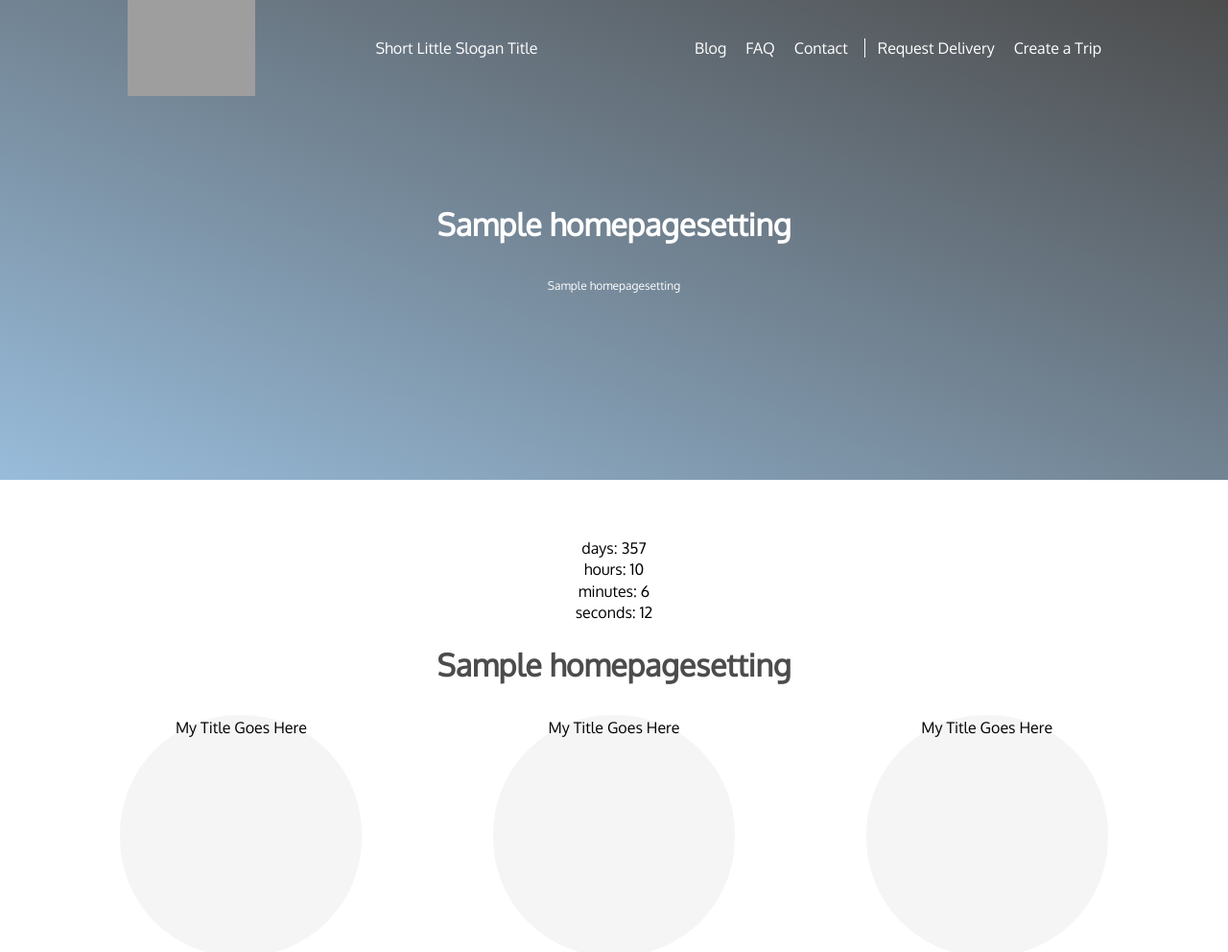
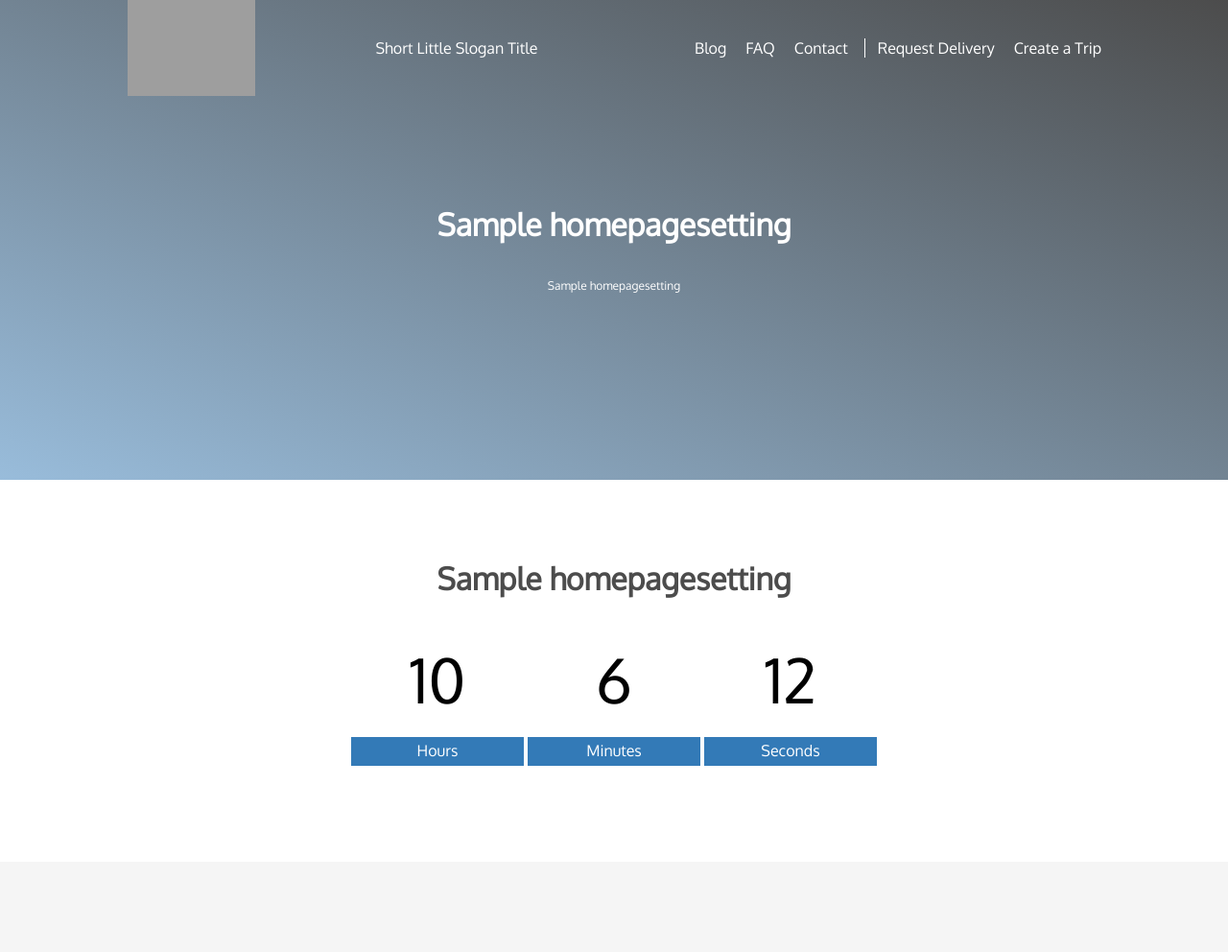
Before and after one commit to SDupZ/emissary, a Django app: page / in a window 1280 px wide. Shown: the top 992 px of the page at 96% size. Run offline with Django 3.2, Linux system fonts and the light colour scheme; tables that the repository leaves empty hold one stand-in row (values such as "Sample post"); some libraries are stand-ins or nearby versions; grey boxes are pictures that could not be loaded.

Commit message:
Added a timer to homepage

```diff
--- a/static/css/main.css
+++ b/static/css/main.css
@@ -3217,6 +3217,38 @@ input:checked + .toggle {
   opacity: 0;
   cursor: default; }
 
+.timer__wrapper {
+  max-width: 600px;
+  height: 150px;
+  margin: 0 auto; }
+
+.timer__one-unit {
+  height: 100%;
+  width: 30%;
+  display: inline-block; }
+
+.timer__digits-wrapper {
+  background: #fff;
+  height: 80%;
+  display: flex;
+  justify-content: center;
+  flex-direction: column; }
+
+.timer__digits {
+  background: #fff;
+  font-size: 4em; }
+
+.timer__label-wrapper {
+  background: #337ab7;
+  color: #fff;
+  height: 20%;
+  display: flex;
+  justify-content: center;
+  flex-direction: column; }
+
+.timer__label {
+  font-size: 1em; }
+
 .hide {
   opacity: 0; }
 
--- a/static/js/src/handleCountdownTimer.js
+++ b/static/js/src/handleCountdownTimer.js
@@ -1,4 +1,4 @@
-// var deadline = '';
+var numberOfTimers = 3;
 
 function getTimeRemaining(endtime){
   var t = Date.parse(endtime) - Date.parse(new Date());
@@ -14,31 +14,39 @@ function getTimeRemaining(endtime){
     'secondsRemaining': secondsRemaining
   };
 }
+var data = {};
 
-var app = new Vue({
-  el: '#app',
-  data: {
+var timers = {};
+for (i = 0; i < numberOfTimers; i++) {
+  var temp = {
     'total': 0,
     'days': 0,
     'hours': 0,
     'minutes': 0,
     'seconds': 0
   }
+  data['timer' + i] = temp;
+}
+var app = new Vue({
+  el: '#app',
+  data: data
 });
 
-function initializeClock(endtime){
+function initializeClock(endtime, clockNumber){
   var timeinterval = setInterval(function(){
     var result = getTimeRemaining(endtime);
-    app.total = result.totalRemaining;
-    app.days = result.daysRemaining;
-    app.hours = result.hoursRemaining
-    app.minutes = result.minutesRemaining;
-    app.seconds = result.secondsRemaining;
+
+    app['timer' + clockNumber] = {
+      'total': result.totalRemaining,
+      'days': result.daysRemaining,
+
+      'hours': result.hoursRemaining,
+      'minutes': result.minutesRemaining,
+      'seconds': result.secondsRemaining
+    }
 
     if(result.total<=0){
       clearInterval(timeinterval);
     }
   },1000);
 }
-
-//initializeClock(deadline);
--- /dev/null
+++ b/static/sass/components/_timer.scss
@@ -0,0 +1,37 @@
+.timer__wrapper {
+  max-width: 600px;
+  height: 150px;
+  margin: 0 auto;
+}
+
+.timer__one-unit {
+  height: 100%;
+  width: 30%;
+  display: inline-block;
+}
+
+.timer__digits-wrapper {
+  background: $white;
+  height: 80%;
+  display: flex;
+  justify-content: center;
+  flex-direction: column;
+}
+
+.timer__digits {
+  background: $white;
+  font-size: 4em;
+}
+
+.timer__label-wrapper {
+  background: $primaryAccent;
+  color: $white;
+  height: 20%;
+  display: flex;
+  justify-content: center;
+  flex-direction: column;
+}
+
+.timer__label {
+  font-size: 1em;
+}
--- a/static/sass/main.scss
+++ b/static/sass/main.scss
@@ -30,6 +30,7 @@
 @import 'components/forms-toggle';
 @import 'components/forms-day-picker';
 @import 'components/forms-calendar';
+@import 'components/timer';
 
 
 //Helpers
--- a/templates/index.html
+++ b/templates/index.html
@@ -18,16 +18,43 @@
     <div class="homepage-section-leaving-soon">
         <div class="container">
 
+            <h1>{% if homepage_settings.leaving_soon_heading %}{{ homepage_settings.leaving_soon_heading }}{% else %}Leaving Soon{% endif %}</h1>
+
             {% verbatim %}
             <div id="app">
-                days: {{ days }} <br>
-                hours: {{ hours }} <br>
-                minutes: {{ minutes }} <br>
-                seconds: {{ seconds }} <br>
+                <div class="timer__wrapper">
+                    <div class="timer__one-unit">
+                        <div class="timer__digits-wrapper">
+                          <div class="timer__digits">{{ timer0.hours }}</div>
+                        </div>
+                        <div class="timer__label-wrapper">
+                          <div class="timer__label">Hours</div>
+                        </div>
+                    </div>
+
+                    <div class="timer__one-unit">
+                        <div class="timer__digits-wrapper">
+                          <div class="timer__digits">{{ timer0.minutes }}</div>
+                        </div>
+                        <div class="timer__label-wrapper">
+                          <div class="timer__label">Minutes</div>
+                        </div>
+                    </div>
+
+                    <div class="timer__one-unit">
+                        <div class="timer__digits-wrapper">
+                          <div class="timer__digits">{{ timer0.seconds }}</div>
+                        </div>
+                        <div class="timer__label-wrapper">
+                          <div class="timer__label">Seconds</div>
+                        </div>
+                    </div>
+                </div>
+
             </div>
             {% endverbatim %}
 
-            <h1>{% if homepage_settings.leaving_soon_heading %}{{ homepage_settings.leaving_soon_heading }}{% else %}Leaving Soon{% endif %}</h1>
+            {% comment %}
             <div class="grid grid--center">
 
                 <div class="grid__item one-whole tablet--one-half desktop--one-third">
@@ -43,6 +70,7 @@
                 </div>
 
             </div>
+            {% endcomment %}
         </div>
     </div>
 
@@ -111,8 +139,8 @@
   <script type="text/javascript" src="/static/js/src/handleCountdownTimer.js"></script>
   <script type="text/javascript">
       $(document).ready(function() {
-          var deadline = "December 31 2017 23:59:59 GMT+0200";
-          initializeClock(deadline);
+          var deadline = "January 10 2017 10:59:59 GMT+1300";
+          initializeClock(deadline, 0);
       });
   </script>
 {% endblock scripts %}
```
